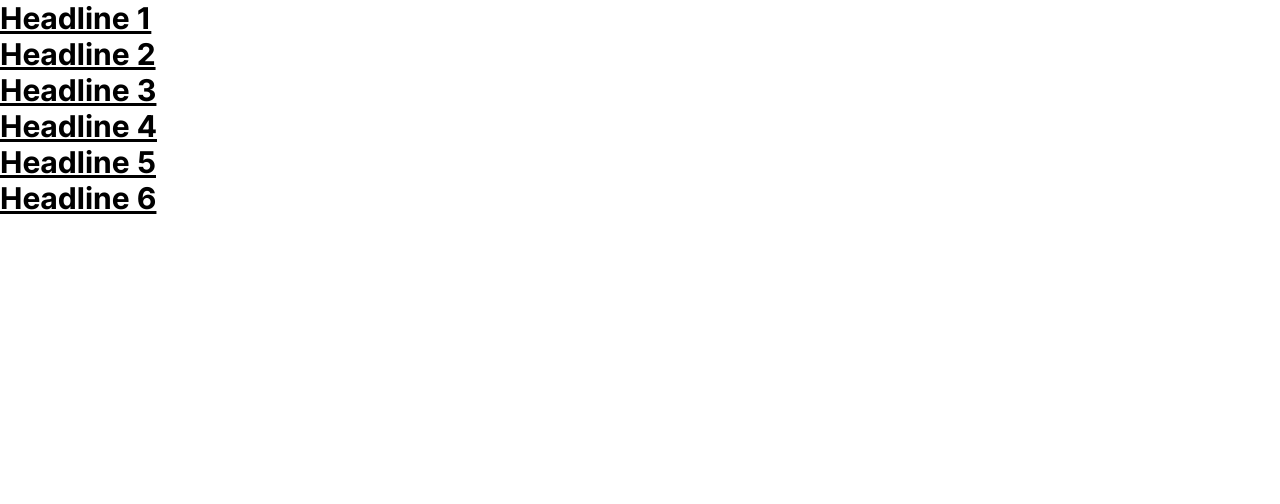
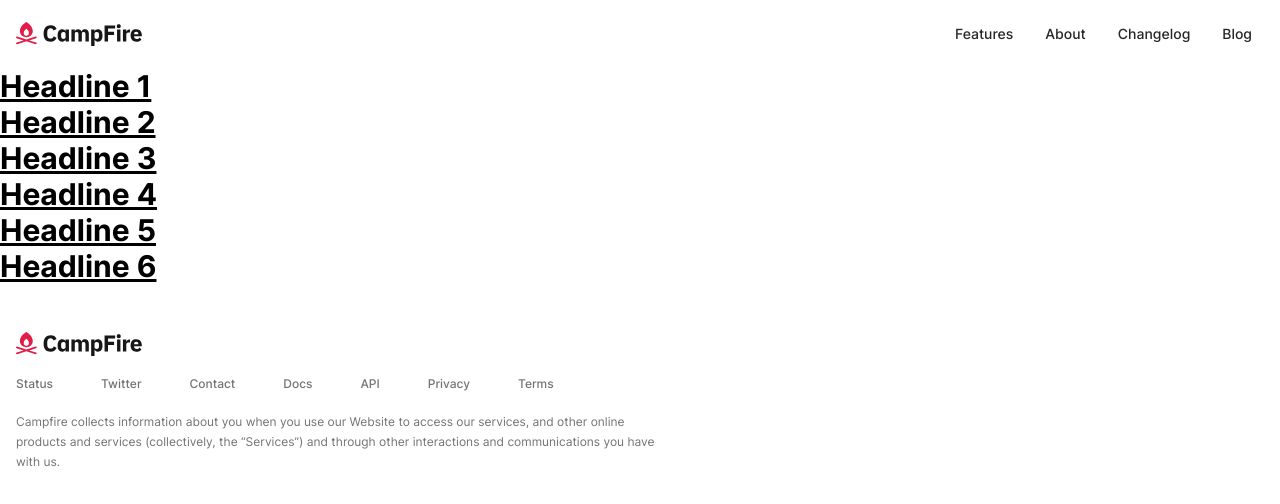
Before and after one commit to Justin-Bento/believe-support-services, a Next.js app: page / in a window 1280 px wide. Shown: the top 504 px of the page. Built offline with nearby package versions, Linux system fonts and the light colour scheme.

Commit message:
imported appbar and footer component globally

```diff
--- a/pages/_app.tsx
+++ b/pages/_app.tsx
@@ -1,6 +1,8 @@
 import "../styles/globals.css";
 import type { AppProps } from "next/app";
 import Head from "next/head";
+import Appbar from "../components/Appbar";
+import Footer from "../components/Footer";
 
 export default function App({ Component, pageProps }: AppProps) {
   return (
@@ -8,7 +10,9 @@ export default function App({ Component, pageProps }: AppProps) {
       <Head>
         <title>Believe Support Services</title>
       </Head>
+      <Appbar />
       <Component {...pageProps} />
+      <Footer />
     </>
   );
 }
```
